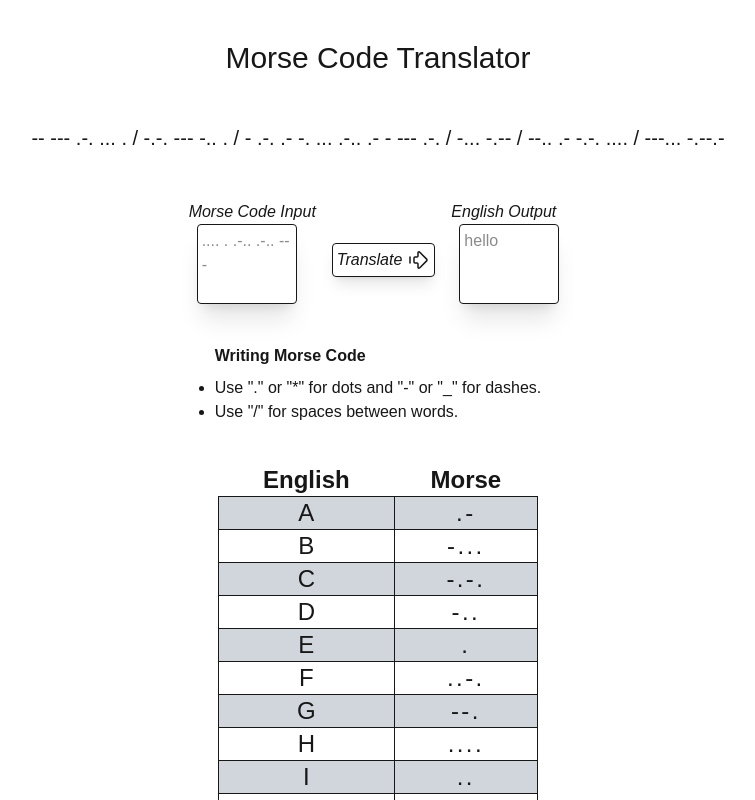
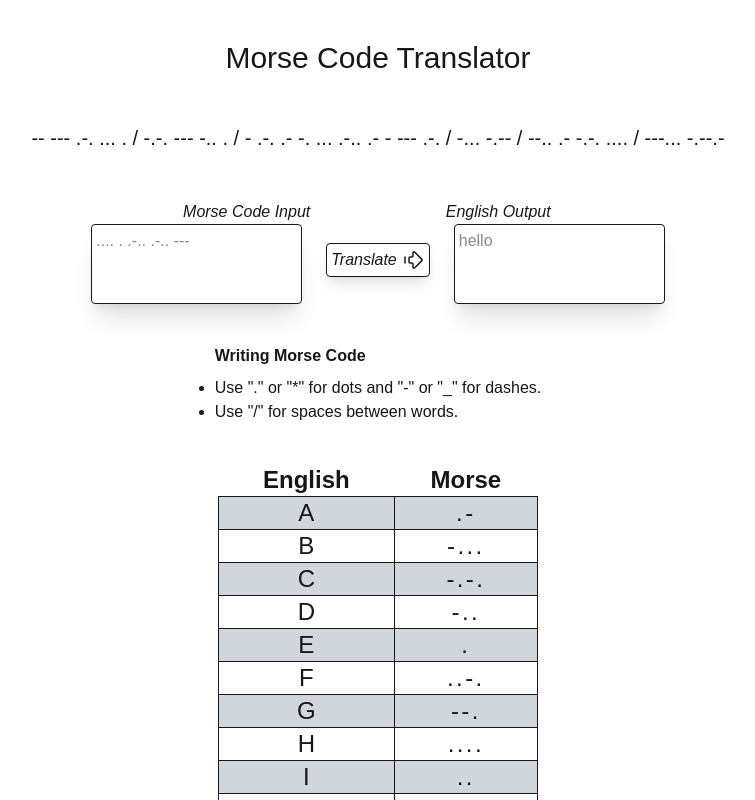
Before and after one commit to Flapjack2000/morse-code-translator, a Next.js app: page / in a window 1280 px wide. Shown: the top 800 px of the page, without its empty margins (262-1017 px from the left). Built offline with nearby package versions, Linux system fonts and the light colour scheme.

Commit message:
wider textboxes for non-mobile screens

```diff
--- a/src/app/page.tsx
+++ b/src/app/page.tsx
@@ -9,7 +9,7 @@ export default function Home() {
 
   // const [mode, setMode] = useState<"mte" | "etm">("mte")
 
-  const textboxStyles = "max-w-25 ml-2 mr-2 md:max-w-auto border rounded p-1 h-20 shadow-xl resize-none"
+  const textboxStyles = "max-w-25 md:max-w-100 ml-2 mr-2 md:max-w-auto border rounded p-1 h-20 shadow-xl resize-none"
 
   const tree = new MorseTree()
 
```
